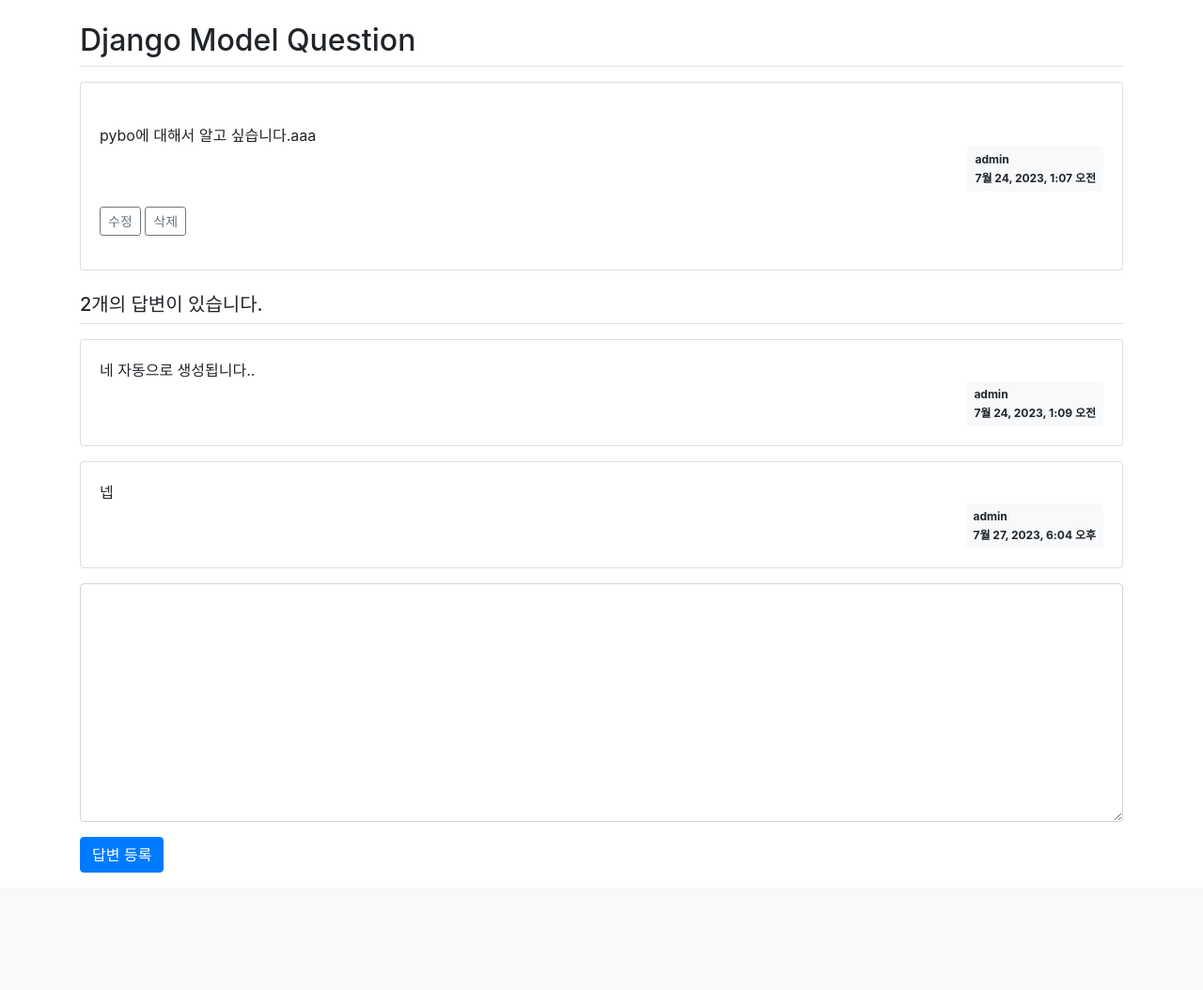
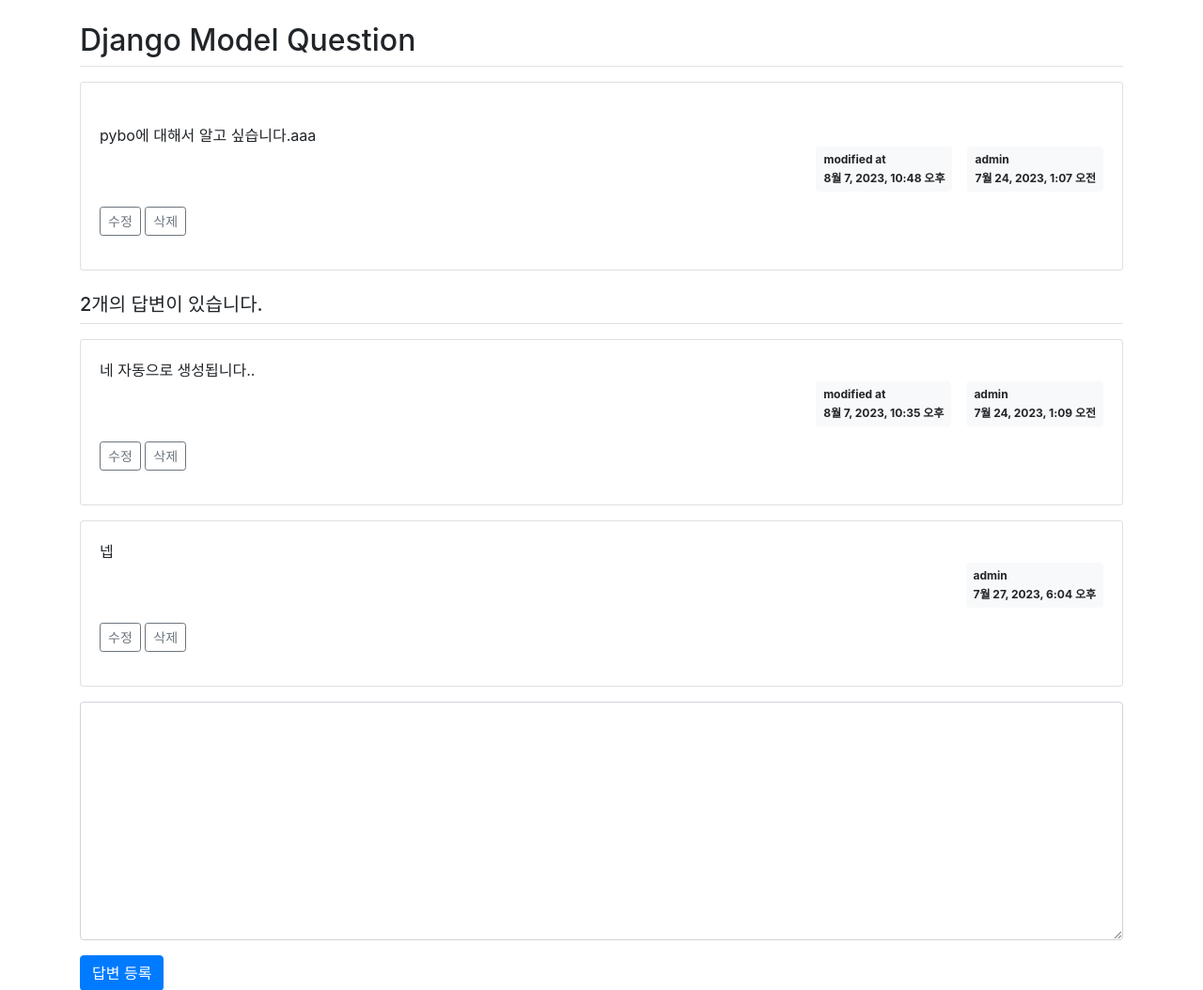
Before and after one commit to wonjun6715/pybo_project, a Django app: page /pybo/answer/create/2/ in a window 1280 px wide. Shown: the part 57-1111 px from the top of the page at 94% size. Before the commit the page ends 986 px from the top, so only its background shows below. Run offline with Django 3.2, Linux system fonts and the light colour scheme; a user stored in the database is signed in; data comes from the database, SQL or seed files in the repository; both versions use the stored data as it was after the commit; some libraries are stand-ins or nearby versions.

Commit message:
수정일시 추가

```diff
--- a/pybo/urls.py
+++ b/pybo/urls.py
@@ -11,4 +11,6 @@ urlpatterns = [
     path('question/create/', views.question_create, name='question_create'),
     path('question/modify/<int:question_id>/', views.question_modify, name='question_modify'),
     path('question/delete/<int:question_id>/', views.question_delete, name='question_delete'),
+    path('answer/modify/<int:answer_id>/', views.answer_modify, name='answer_modify'),
+    path('answer/delete/<int:answer_id>/', views.answer_delete, name='answer_delete'),
 ]
--- a/pybo/views.py
+++ b/pybo/views.py
@@ -1,5 +1,5 @@
 from django.shortcuts import render, get_object_or_404, redirect
-from .models import Question
+from .models import Question, Answer
 from django.utils import timezone
 from .forms import QuestionForm, AnswerForm
 from django.core.paginator import Paginator
@@ -110,3 +110,38 @@ def question_delete(request, question_id):
         return redirect('pybo:detail', question_id=question.id)
     question.delete()
     return redirect('pybo:index')
+
+@login_required(login_url='common:login')
+def answer_modify(request, answer_id):
+    """
+    pybo 답변 수정
+    """
+    answer = get_object_or_404(Answer, pk=answer_id)
+    if request.user != answer.author:
+        messages.error(request, '수정권한이 없습니다')
+        return redirect('pybo:detail', question_id=answer.question.id)
+
+    if request.method == 'POST':
+        form = AnswerForm(request.POST, instance=answer)
+        if form.is_valid():
+            answer = form.save(commit=False)
+            answer.author = request.user
+            answer.modify_date = timezone.now()
+            answer.save()
+            return redirect('pybo:detail', question_id=answer.question.id)
+    else:
+        form = AnswerForm(instance=answer)
+    context = {'answer': answer, 'form': form}
+    return render(request, 'pybo/answer_form.html', context)
+
+@login_required(login_url='common:login')
+def answer_delete(request, answer_id):
+    """
+    pybo 답변 삭제
+    """
+    answer = get_object_or_404(Answer, pk=answer_id)
+    if request.user != answer.author:
+        messages.error(request, '삭제권한이 없습니다')
+    else:
+        answer.delete()
+    return redirect('pybo:detail', question_id=answer.question.id)
--- a/templates/pybo/question_detail.html
+++ b/templates/pybo/question_detail.html
@@ -8,6 +8,12 @@
                  {{ question.content }}
             </div>
             <div class="d-flex justify-content-end">
+                {% if question.modify_date %}
+                <div class="badge badge-light p-2 text-left mx-3">
+                    <div class="mb-2">modified at</div>
+                    <div>{{ question.modify_date }}</div>
+                </div>
+                {% endif %}
                 <div class="badge badge-light p-2 text-left">
                     <div class="mb-2">{{ question.author.username }}</div>
                     <div>{{ question.create_date }}</div>
@@ -34,11 +40,25 @@
                 {{ answer.content }}
             </div>
             <div class="d-flex justify-content-end">
+                {% if answer.modify_date %}
+                <div class="badge badge-light p-2 text-left mx-3">
+                    <div class="mb-2">modified at</div>
+                    <div>{{ answer.modify_date }}</div>
+                </div>
+                {% endif %}
                 <div class="badge badge-light p-2 text-left">
                     <div class="mb-2">{{ answer.author.username }}</div>
                     <div>{{ answer.create_date }}</div>
                 </div>
             </div>
+            {% if request.user == answer.author %}
+            <div class="my-3">
+                 <a href="{% url 'pybo:answer_modify' answer.id %}"
+                    class="btn btn-sm btn-outline-secondary">수정</a>
+                 <a href="#" class="delete btn btn-sm btn-outline-secondary"
+                    data-uri="{% url 'pybo:answer_delete' answer.id %}">삭제</a>
+            </div>
+            {% endif %}
         </div>
     </div>
     {% endfor %}
@@ -66,13 +86,13 @@
 </div>
 {% endblock %}
 {% block script %}
-<script type="text/javascript">
-$(document).ready(function()){
+<script type='text/javascript'>
+$(document).ready(function(){
     $(".delete").on('click', function() {
         if(confirm("정말로 삭제하시겠습니까?")) {
             location.href = $(this).data('uri');
         }
-    }};
-}};
+    });
+});
 </script>
 {% endblock %}
```
Also changed, not shown: templates/pybo/answer_form.html (added, +16 -0 lines), db.sqlite3.
